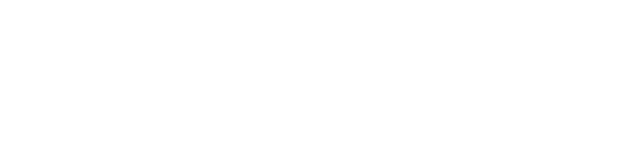
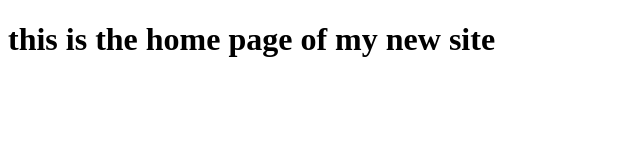
Before and after one commit to abubakarhamdiya2-cyber/lesson2, a plain HTML site: page index.html in a window 1280 px wide. Shown: the whole page, without its empty margins (0-640 px from the left). Drawn offline with Linux system fonts and the light colour scheme.

Commit message:
adding a line

```diff
--- a/index.html
+++ b/index.html
@@ -6,6 +6,6 @@
     <title>Document</title>
 </head>
 <body>
-
+    <h1>this is the home page of my new site</h1>
 </body>
 </html>
```
